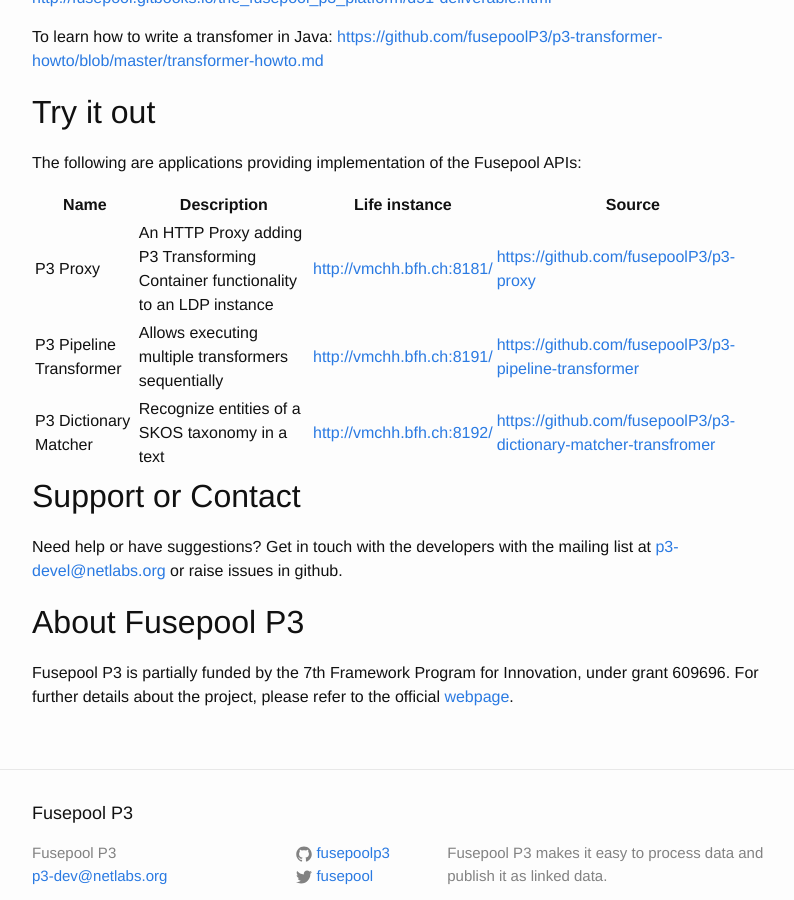
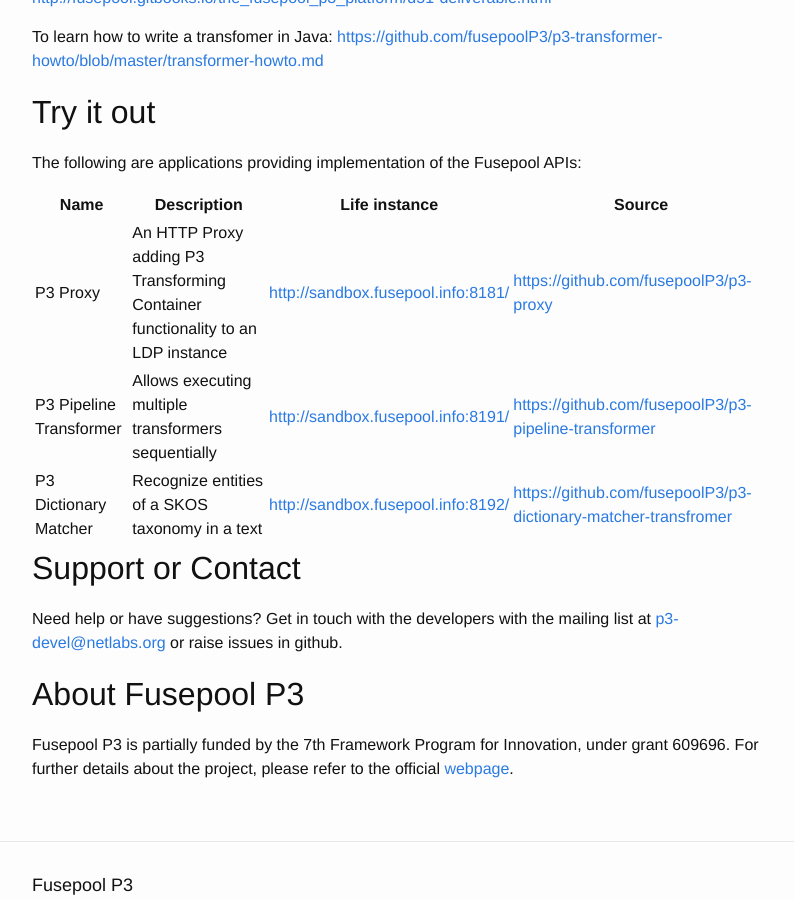
Before and after one commit to fusepoolP3/fusepoolp3.github.io, a Jekyll site: the page built from index.md, in a window 1280 px wide and 900 px high, scrolled down 456 px. Shown: the whole window, without its empty margins (238-1032 px from the left). Built offline with Jekyll 4.4.1, drawn with Linux system fonts in a browser that asks for light colours; some of the changed lines change nothing that is shown.

Commit message:
changed demo server uris

```diff
--- a/index.md
+++ b/index.md
@@ -32,9 +32,9 @@
 
 | Name | Description | Life instance | Source |
 | ----- |----- | -----| -----|
-| P3 Proxy | An HTTP Proxy adding P3 Transforming Container functionality to an LDP instance| [http://vmchh.bfh.ch:8181/](http://vmchh.bfh.ch:8181/) | [https://github.com/fusepoolP3/p3-proxy](https://github.com/fusepoolP3/p3-proxy)|
-| P3 Pipeline Transformer | Allows executing multiple transformers sequentially | [http://vmchh.bfh.ch:8191/](http://vmchh.bfh.ch:8191/) | [https://github.com/fusepoolP3/p3-pipeline-transformer](https://github.com/fusepoolP3/p3-pipeline-transformer)|
-| P3 Dictionary Matcher | Recognize entities of a SKOS taxonomy in a text | [http://vmchh.bfh.ch:8192/](http://vmchh.bfh.ch:8192/) | [https://github.com/fusepoolP3/p3-dictionary-matcher-transfromer](https://github.com/fusepoolP3/p3-dictionary-matcher-transfromer)|
+| P3 Proxy | An HTTP Proxy adding P3 Transforming Container functionality to an LDP instance| [http://sandbox.fusepool.info:8181/](http://sandbox.fusepool.info:8181/) | [https://github.com/fusepoolP3/p3-proxy](https://github.com/fusepoolP3/p3-proxy)|
+| P3 Pipeline Transformer | Allows executing multiple transformers sequentially | [http://sandbox.fusepool.info:8191/](http://sandbox.fusepool.info:8191/) | [https://github.com/fusepoolP3/p3-pipeline-transformer](https://github.com/fusepoolP3/p3-pipeline-transformer)|
+| P3 Dictionary Matcher | Recognize entities of a SKOS taxonomy in a text | [http://sandbox.fusepool.info:8192/](http://sandbox.fusepool.info:8192/) | [https://github.com/fusepoolP3/p3-dictionary-matcher-transfromer](https://github.com/fusepoolP3/p3-dictionary-matcher-transfromer)|
 
 
 ## <a name="support-or-contact"></a>Support or Contact
```
